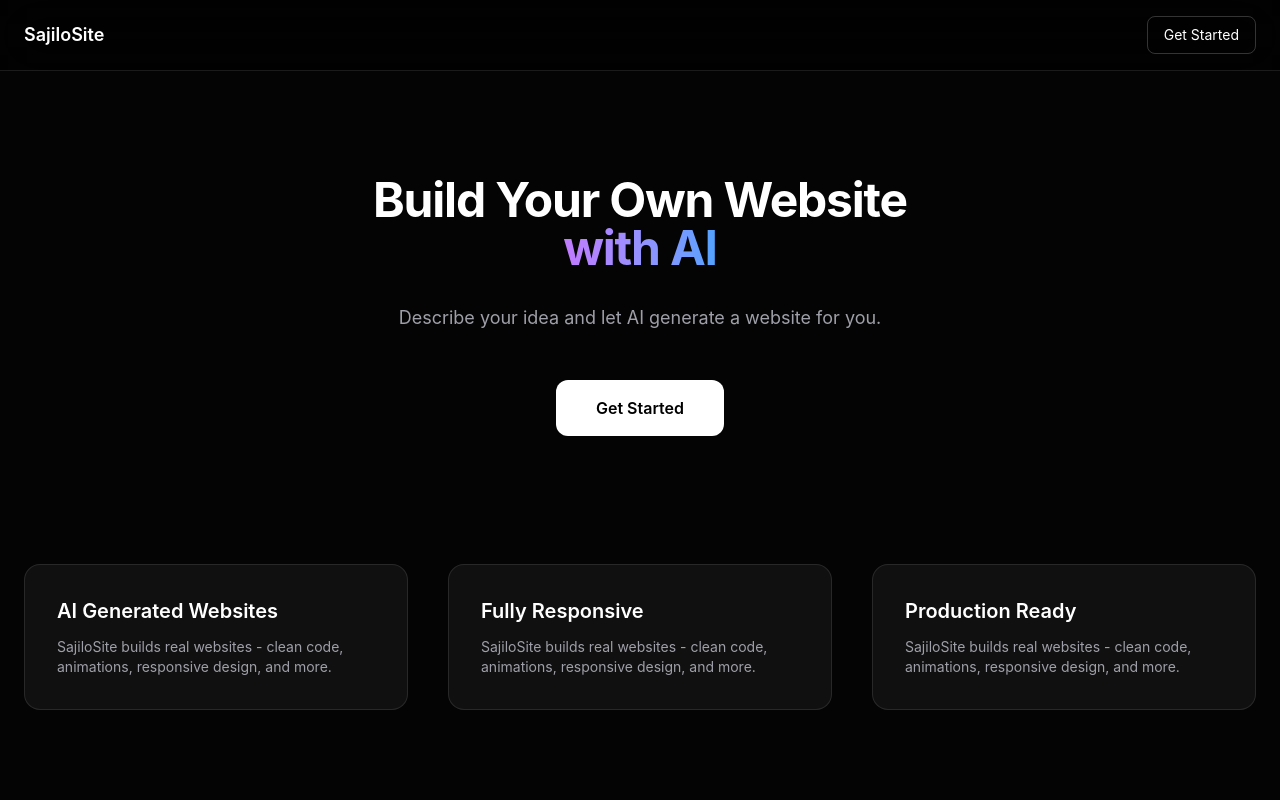
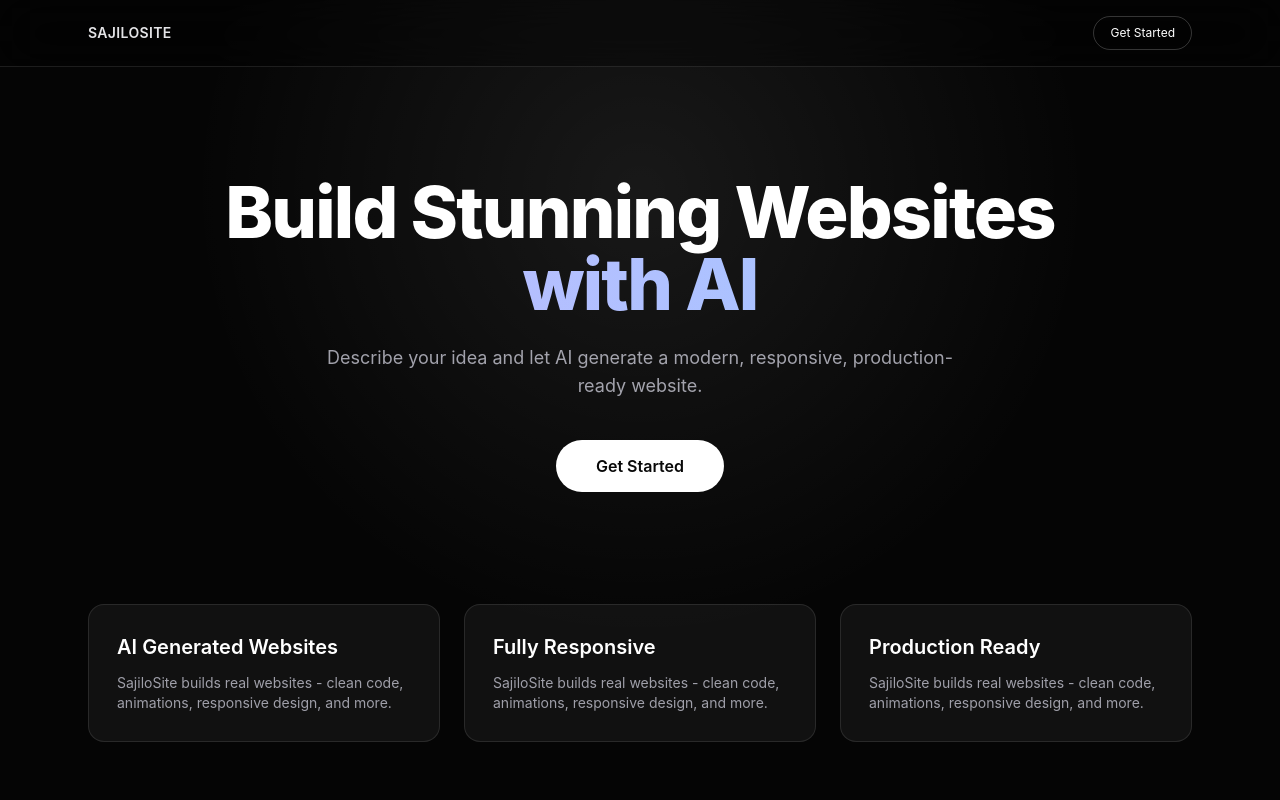
Before and after one commit to ishannkc/SajiloSite, a React (Vite) app in the folder client/: page / in a window 1280 px wide. Shown: the top 800 px of the page. Built offline with nearby package versions, Linux system fonts and the light colour scheme; no server answers.

Commit message:
Update profile dropdown and avatar sync

```diff
--- a/client/src/pages/Home.jsx
+++ b/client/src/pages/Home.jsx
@@ -1,10 +1,13 @@
 import {useEffect, useState} from 'react'
-import {motion} from 'motion/react'
+import {AnimatePresence, motion} from 'motion/react'
 import LoginModal from '../components/LoginModal.jsx'
 import { auth } from '../firebase'
 import { onAuthStateChanged, getRedirectResult, signOut } from 'firebase/auth'
-import { useSelector } from 'react-redux'
-
+import { useDispatch, useSelector } from 'react-redux'
+import axios from 'axios'
+import { serverUrl } from '../config'
+import { setUserData } from '../redux/userSlice'
+import { Coins } from "lucide-react"
 
 function Home() {
 
@@ -16,6 +19,8 @@
 
         const [openLogin, setOpenLogin] = useState(false)
         const {userData}    = useSelector(state => state.user)
+        const dispatch = useDispatch()
+        const [openProfile, setOpenProfile] = useState(false)
 
         const [user, setUser] = useState(null)
         const [authReady, setAuthReady] = useState(false)
@@ -25,6 +30,7 @@
             ? `https://ui-avatars.com/api/?name=${encodeURIComponent(displayName)}&background=random&color=fff&size=128`
             : null
         const avatarUrl = userData?.avatar || user?.photoURL || fallbackAvatarUrl
+        const [avatarSrc, setAvatarSrc] = useState(avatarUrl)
 
         useEffect(() => {
             const unsubscribe = onAuthStateChanged(auth, (currentUser) => {
@@ -49,94 +55,155 @@
             return () => unsubscribe()
         }, [])
 
+        useEffect(() => {
+            setAvatarSrc(avatarUrl)
+        }, [avatarUrl])
+
         const handleSignOut = async () => {
-            await signOut(auth)
-            setUser(null)
+            try {
+                await axios.get(`${serverUrl}/api/auth/logout`, { withCredentials: true })
+            } catch (error) {
+                console.log('Logout request failed:', error)
+            } finally {
+                await signOut(auth)
+                setUser(null)
+                dispatch(setUserData(null))
+                setOpenProfile(false)
+            }
+        }
+
+        const isAuthenticated = authReady && (user || userData)
+        const profileName = userData?.name || user?.displayName || 'User'
+        const profileEmail = userData?.email || user?.email || ''
+        let authAction = null
+
+        if (isAuthenticated) {
+            authAction = (
+                <div className='relative'>
+                    <button
+                        className='flex items-center'
+                        onClick={() => setOpenProfile(!openProfile)}
+                        aria-label='Open profile menu'
+                    >
+                        {avatarSrc ? (
+                            <img
+                                src={avatarSrc}
+                                className='w-9 h-9 rounded-full border border-white/20 object-cover'
+                                alt='User avatar'
+                                onError={() => {
+                                    if (avatarSrc !== fallbackAvatarUrl) {
+                                        setAvatarSrc(fallbackAvatarUrl)
+                                    }
+                                }}
+                            />
+                        ) : null}
+                    </button>
+                    <AnimatePresence>
+                        {openProfile && (
+                            <motion.div
+                                initial={{opacity: 0, y: -10, scale: 0.98}}
+                                animate={{opacity: 1, y: 0, scale: 1}}
+                                exit={{opacity: 0, y: -10, scale: 0.98}}
+                                className='absolute right-0 mt-3 w-64 rounded-2xl bg-black/90 backdrop-blur-lg border border-white/10 shadow-2xl overflow-hidden'
+                            >
+                                <div className='px-4 py-3 border-b border-white/10'>
+                                    <p className='text-sm font-medium truncate'>{profileName}</p>
+                                    {profileEmail ? (
+                                        <p className='text-xs text-zinc-400 truncate'>{profileEmail}</p>
+                                    ) : null}
+                                </div>
+                                <div className='py-2'>
+                                    <a
+                                        href='/dashboard'
+                                        className='block px-4 py-2 text-sm text-zinc-200 hover:bg-white/10'
+                                    >
+                                        Dashboard
+                                    </a>
+                                    <button
+                                        className='w-full text-left px-4 py-2 text-sm text-red-400 hover:bg-white/10'
+                                        onClick={handleSignOut}
+                                    >
+                                        Logout
+                                    </button>
+                                </div>
+                            </motion.div>
+                        )}
+                    </AnimatePresence>
+                </div>
+            )
+        } else if (!userData) {
+            authAction = (
+                <button
+                    className='px-4 py-2 rounded-full border border-white/20 hover:bg-white/10 text-xs'
+                    onClick={() => setOpenLogin(true)}
+                >
+                    Get Started
+                </button>
+            )
         }
 
   return (
-    <div className='relative min-h-screen bg-[#040404] text-white
-    overflow-hidden'>
+    <div className='relative min-h-screen bg-[#050505] text-white overflow-hidden'>
+        <div className='pointer-events-none absolute inset-0 bg-[radial-gradient(circle_at_50%_20%,rgba(255,255,255,0.08),transparent_45%)]' />
         <motion.div
         initial= {{y: -40, opacity: 0}}
         animate = {{y: 0, opacity: 1}}
         transition={{duration: 0.5}}
-        className = 'fixed top-0 left-0 right-0 z-50 backdrop-blur-xl bg-black/40 border-b border-white/10'>
-            <div className='max-w-7xl mx-auto px-6 py-4 flex justify-between items-center'>
-                <div className='text-lg font-semibold'>
+        className = 'fixed top-0 left-0 right-0 z-50 backdrop-blur-xl bg-black/30 border-b border-white/10'>
+            <div className='max-w-6xl mx-auto px-6 py-4 flex justify-between items-center'>
+                <div className='text-sm font-semibold tracking-wide uppercase text-zinc-200'>
                     SajiloSite
                 </div>
-
-                <div className='flex items-center gap-5'>
-                                        {authReady && (user || userData) ? (
-                                                <>
-                                                    <span className='hidden sm:inline text-sm text-zinc-300'>
-                                                        {displayName}
-                                                    </span>
-                                                    {avatarUrl ? (
-                                                        <img
-                                                            src={avatarUrl}
-                                                            className='w-9 h-9 rounded-full border border-white/20 object-cover'
-                                                            alt='User avatar'
-                                                        />
-                                                    ) : null}
-                                                    <button
-                                                        className='px-4 py-2 rounded-lg border border-white/20 hover:bg-white/10 text-sm'
-                                                        onClick={handleSignOut}
-                                                    >
-                                                        Sign Out
-                                                    </button>
-                                                </>
-                                        ) : (
-                                                !userData ? (
-                                                    <button
-                                                        className='px-4 py-2 rounded-lg border border-white/20 hover:bg-white/10 text-sm'
-                                                        onClick={() => setOpenLogin(true)}
-                                                    >
-                                                        Get Started
-                                                    </button>
-                                                ) : (
-                                                    <button className='flex items-center'>
-                                                        <img
-                                                            src={avatarUrl}
-                                                            className='w-9 h-9 rounded-full border border-white/20 object-cover'
-                                                            alt='User avatar'
-                                                        />
-                                                    </button>
-                                                )
-                                        )}
+                <div className='flex items-center gap-4'>
+                    {userData && (
+                        <div className='flex items-center gap-2 px-3 py-1.5 rounded-full bg-white/5 border border-white/10 text-xs cursor-pointer hover:bg-white/10 transition'>
+                            <Coins size={14} className="text-yellow-400"/>
+                            <span className="text-zinc-300">Credits</span>
+                            <span>{userData.credits}</span>
+                            <span className="font-semibold">+</span>
+                        </div>
+                    )}
+                    {authAction}
                 </div>
             </div>
         </motion.div>
 
-        <section className = 'pt-44 pb-32 px-6 text-center'>
+        <section className = 'pt-44 pb-28 px-6 text-center'>
             <motion.h1
-            initial = {{opacity:0, y:40}}
+            initial = {{opacity:0, y:30}}
             animate = {{opacity:1, y:0}}
-            className='text-5xl md:not-first:text-7xl font-bold tracking-tight'>
-                Build Your Own Website <br />
-                <span className='bg-linear-to-r from-purple-400 to-blue-400 bg-clip-text text-transparent'>with  AI</span>
+            transition={{duration: 0.6}}
+            className='text-4xl sm:text-6xl md:text-7xl font-extrabold tracking-tight'>
+                Build Stunning Websites
+                <span className='block bg-linear-to-r from-violet-300 to-blue-300 bg-clip-text text-transparent'>with AI</span>
             </motion.h1>
             <motion.p
             initial = {{opacity:0, y:20}}
             animate = {{opacity:1, y:0}}
-            className='mt-8 max-w-2xl mx-auto text-zinc-400 text-lg'>
-                Describe your idea and let AI generate a website for you.
+            transition={{duration: 0.6, delay: 0.1}}
+            className='mt-6 max-w-2xl mx-auto text-zinc-400 text-base sm:text-lg'>
+                Describe your idea and let AI generate a modern, responsive, production-ready website.
             </motion.p>
 
-                                <button className='px-10 py-4 rounded-xl bg-white text-black font-semibold hover:scale-105 transition mt-12' onClick={() => setOpenLogin(true)}>
-                                    {user ? 'Signed In' : 'Get Started'}
-                                </button>
+            <motion.button
+                initial={{opacity: 0, y: 10}}
+                animate={{opacity: 1, y: 0}}
+                transition={{duration: 0.5, delay: 0.2}}
+                className='px-10 py-3.5 rounded-full bg-white text-black font-semibold hover:scale-[1.02] transition mt-10'
+                onClick={() => setOpenLogin(true)}
+            >
+                {user ? 'Signed In' : 'Get Started'}
+            </motion.button>
         </section>
 
-        <section className='max-w-7xl mx-auto px-6 pb-32'>
-            <div className = 'grid grid-cols-1 md:grid-cols-3 gap-10'>
+        <section className='max-w-6xl mx-auto px-6 pb-28'>
+            <div className = 'grid grid-cols-1 md:grid-cols-3 gap-6'>
                 {hightlights.map((h)=>(
                     <motion.div
                         key={h}
                         initial = {{opacity:0, y:40}}
                         whileInView={{opacity:1, y:0}}
-                        className='rounded-2xl bg-white/5 border border-white/10 p-8'
+                        className='rounded-2xl bg-white/5 border border-white/10 p-7'
                     >
                     <h1 className='text-xl font-semibold mb-3'>{h}</h1>
 
```
Also changed, not shown: 1 other file (tests, documents, lock files or other folders).
